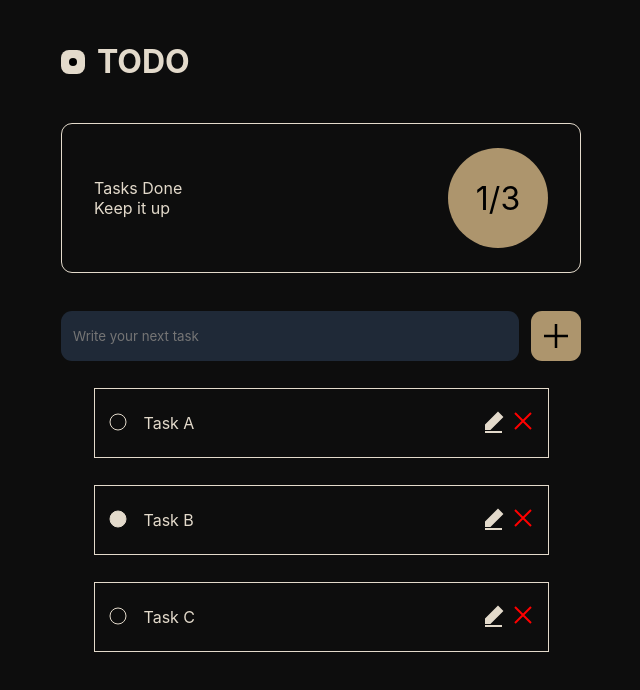
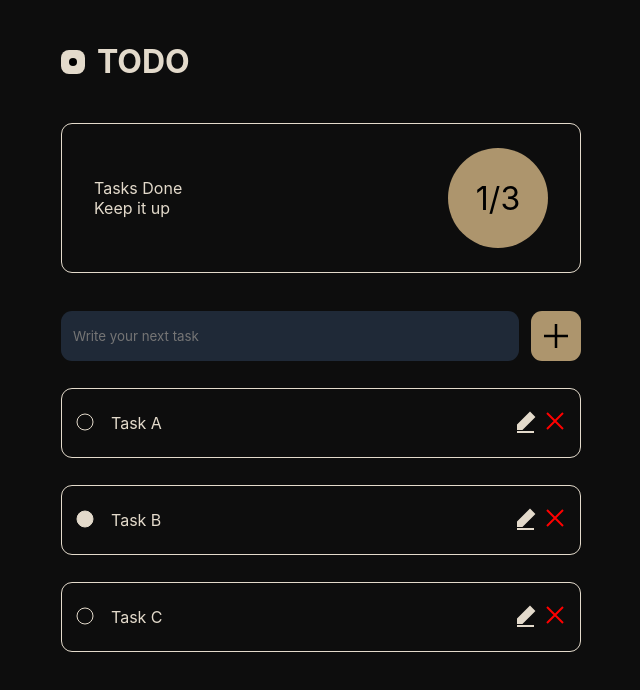
Before and after one commit to kate-arnold/react-to-do-list, a React (Create React App) app: page / in a window 1280 px wide. Shown: the top 690 px of the page, without its empty margins (319-959 px from the left). Built offline with nearby package versions, Linux system fonts and the light colour scheme.

Commit message:
Tweak styling

```diff
--- a/src/styles.css
+++ b/src/styles.css
@@ -112,7 +112,6 @@ header {
   width: 100%;
   display: flex;
   flex-direction: column;
-  align-items: center;
   margin-top: 27px;
   margin-bottom: 27px;
   gap: 27px;
@@ -124,12 +123,14 @@ header {
   align-items: center;
   height: 70px;
   width: 100%;
-  max-width: 455px;
   border: 1px solid #e3dacb;
   font-size: 16px;
   background-color: #0d0d0d;
   color: #e3dacb;
   padding: 12px;
+}
+.todo_item {
+  border-radius: 11px;
 }
 .edit-form input {
   outline: transparent;
```
